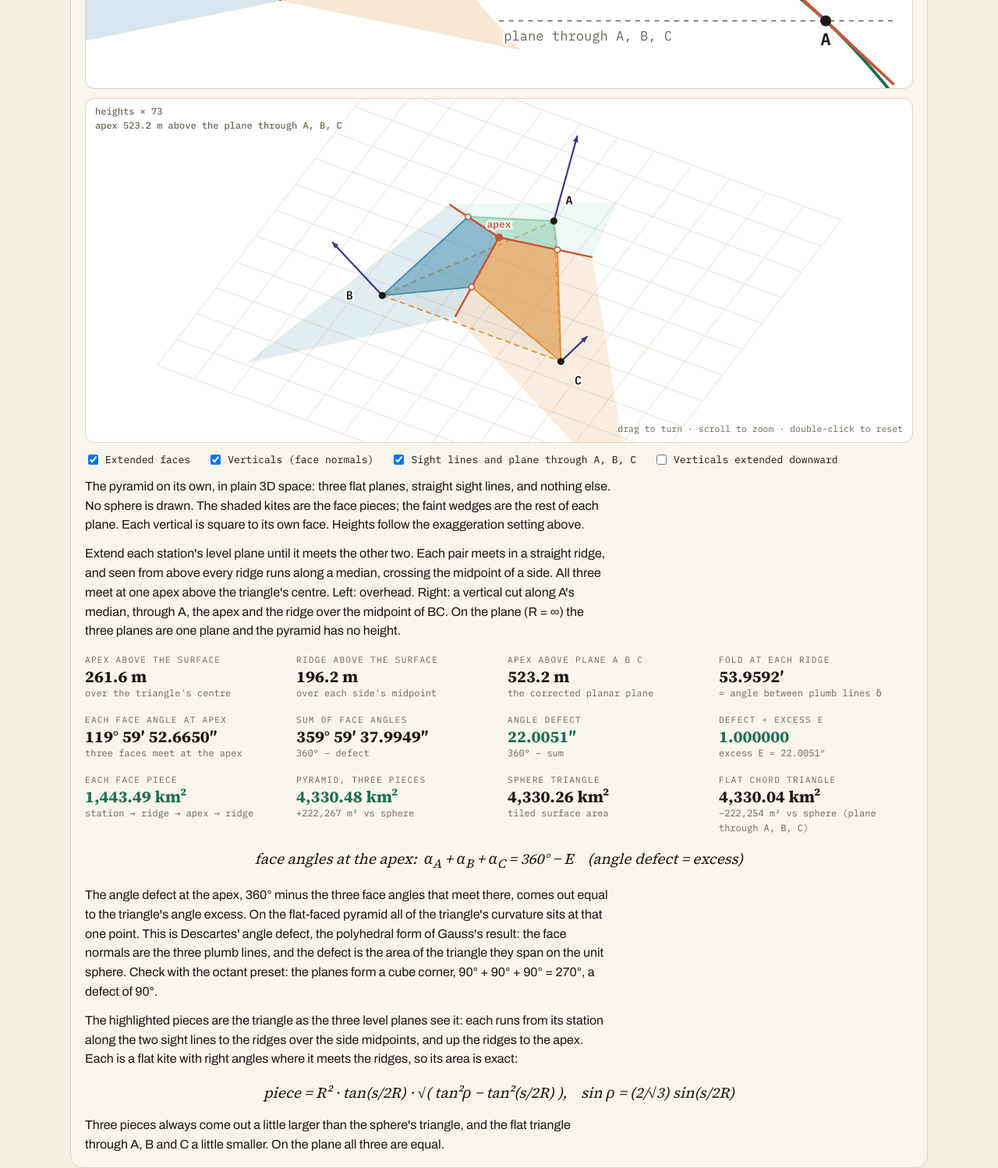
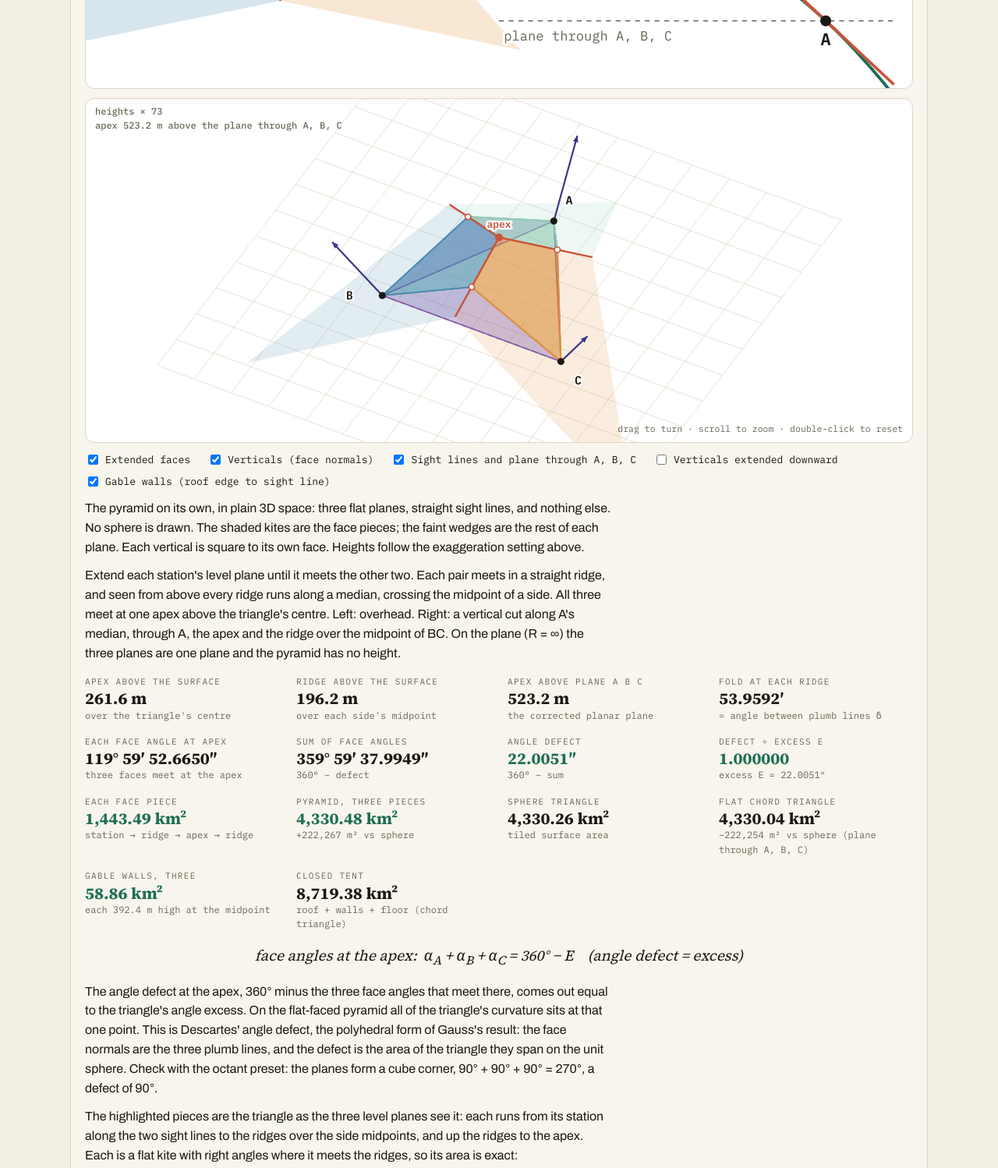
Before and after one commit to rooster-ninja/simulations, a plain HTML site: page level-planes-excess/index.html in a window 1280 px wide. Shown: the part 5040-6538 px from the top of the page at 78% size. Drawn offline with Linux system fonts and the light colour scheme.

Commit message:
level-planes-excess: gable walls between roof edges and sight lines
Co-Authored-By: Claude Opus 5.5 <noreply@anthropic.com>
Claude-Session: https://claude.ai/code/session_01HZntbGTzPS21SLgAwRoYiT

```diff
--- a/level-planes-excess/index.html
+++ b/level-planes-excess/index.html
@@ -193,6 +193,7 @@ details.src a{color:var(--bar-ink)}
       <label class="chk"><input type="checkbox" id="p2Vert" checked>Verticals (face normals)</label>
       <label class="chk"><input type="checkbox" id="p2Chord" checked>Sight lines and plane through A, B, C</label>
       <label class="chk"><input type="checkbox" id="p2Down">Verticals extended downward</label>
+      <label class="chk"><input type="checkbox" id="p2Wall" checked>Gable walls (roof edge to sight line)</label>
     </div>
     <p class="cap">The pyramid on its own, in plain 3D space: three flat planes, straight sight lines, and nothing else. No sphere is drawn. The shaded kites are the face pieces; the faint wedges are the rest of each plane. Each vertical is square to its own face. Heights follow the exaggeration setting above.</p>
     <p class="cap">Extend each station's level plane until it meets the other two. Each pair meets in a straight ridge, and seen from above every ridge runs along a median, crossing the midpoint of a side. All three meet at one apex above the triangle's centre. Left: overhead. Right: a vertical cut along A's median, through A, the apex and the ridge over the midpoint of BC. On the plane (R = ∞) the three planes are one plane and the pyramid has no height.</p>
@@ -202,6 +203,8 @@ details.src a{color:var(--bar-ink)}
     <p class="cap">The highlighted pieces are the triangle as the three level planes see it: each runs from its station along the two sight lines to the ridges over the side midpoints, and up the ridges to the apex. Each is a flat kite with right angles where it meets the ridges, so its area is exact:</p>
     <div class="math">piece = R² · tan(s/2R) · √( tan²ρ − tan²(s/2R) ),&nbsp;&nbsp;&nbsp; sin ρ = (2/√3) sin(s/2R)</div>
     <p class="cap">Three pieces always come out a little larger than the sphere's triangle, and the flat triangle through A, B and C a little smaller. On the plane all three are equal.</p>
+    <p class="cap">The roof's edges are not the sight lines. Each edge runs from a station up to the ridge point and down to the next station, while the sight line runs straight beneath it. The gap is a vertical triangle, a gable wall, with the sight line as its base and the ridge point as its peak. The walls are not part of any level plane, so they are not in the roof area; with them and the chord triangle as a floor, the pyramid closes into a solid tent.</p>
+    <div class="math">gable height = R sin²(s/2R) / cos(s/2R) ≈ s²/4R,&nbsp;&nbsp;&nbsp; each wall = ½ · chord · height = R² sin³(s/2R) / cos(s/2R)</div>
   </section>
 
   <section class="panel">
@@ -653,7 +656,9 @@ function pyramid(st){
   return{rho,h,mu,pz1,qz1,Sh,face,defect:2*Math.PI-3*face,P:[0,0,pz1],Q,U,
     apexOverChord:Math.sin(rho)**2/Math.cos(rho),sag:2*Math.sin(rho/2)**2,
     ridgeUp:2*Math.sin(h/2)**2/Math.cos(h),
-    piece:Math.tan(h)*Math.sqrt(Math.tan(rho)**2-Math.tan(h)**2)};      // area of one face piece, × R²                         // ridge above the surface, along the midpoint's vertical
+    piece:Math.tan(h)*Math.sqrt(Math.tan(rho)**2-Math.tan(h)**2),
+    gableH:Math.sin(h)**2/Math.cos(h),                                   // ridge point above the sight line's midpoint
+    wall:Math.sin(h)**3/Math.cos(h)};                                    // one gable wall: ½ · chord · gableH, × R²      // area of one face piece, × R²                         // ridge above the surface, along the midpoint's vertical
 }
 function drawPyr(){
   const g=$("pyr");g.innerHTML="";const st=M.st,py=pyramid(st);
@@ -746,7 +751,9 @@ function pyrReadouts(){
     kv("Each face piece",fArea(py.piece*R*R),"station → ridge → apex → ridge",true)+
     kv("Pyramid, three pieces",fArea(3*py.piece*R*R),fDA(3*py.piece*R*R-M.A)+" vs sphere",true)+
     kv("Sphere triangle",fArea(M.A),"tiled surface area")+
-    kv("Flat chord triangle",fArea(chordTri()),fDA(chordTri()-M.A)+" vs sphere (plane through A, B, C)");
+    kv("Flat chord triangle",fArea(chordTri()),fDA(chordTri()-M.A)+" vs sphere (plane through A, B, C)")+
+    kv("Gable walls, three",fDA(3*py.wall*R*R).slice(1),"each "+fDrop(py.gableH*R)+" high at the midpoint",true)+
+    kv("Closed tent",fArea((3*py.piece+3*py.wall)*R*R+chordTri()),"roof + walls + floor (chord triangle)");
 }
 // ---------- standalone 3D pyramid ----------
 const cv2=$("cv2"),ctx2=cv2.getContext("2d");let W2=0,H2=0,view2={yaw:-28*D2R,pitch:46*D2R,zoom:1},PF=1;
@@ -781,8 +788,11 @@ function draw3dPyr(){
     for(let i=0;i<3;i++)F([P,Qe[fr[i][0]],Ue[i],Qe[fr[i][1]]],tints[i],0.16);}
   // plane through A, B, C and sight lines
   if($("p2Chord").checked){F(U,C.mut,0.07);for(const [i,j] of [[0,1],[1,2],[2,0]])L([U[i],U[j]],C.or,1.8,[7,5]);}
+  // gable walls: vertical triangles between each bent roof edge (station → ridge point → station) and the straight sight line
+  if(py&&$("p2Wall").checked)for(const [i,j,m] of [[0,1,0],[1,2,1],[2,0,2]])F([U[i],Q[m],U[j]],css("--purple"),0.3,css("--purple"),1.6);
   // face pieces
   for(let i=0;i<3;i++)F([U[i],Q[fr[i][0]],P,Q[fr[i][1]]],tints[i],0.55,tints[i],2);
+
   // ridges
   if(py){const e=1.6;for(let m=0;m<3;m++)L([P,lerp(P,Q[m],e)],C.red,2.4);}
   // verticals: normal to each (exaggerated) face
@@ -805,7 +815,7 @@ cv2.addEventListener("pointermove",e=>{const d=cv2._d;if(!d)return;view2.yaw=d.y
 cv2.addEventListener("pointerup",()=>cv2._d=null);cv2.addEventListener("pointercancel",()=>cv2._d=null);
 cv2.addEventListener("wheel",e=>{e.preventDefault();view2.zoom=Math.max(0.3,Math.min(8,view2.zoom*Math.exp(-e.deltaY*0.0015)));draw3dPyr();},{passive:false});
 cv2.addEventListener("dblclick",()=>{view2={yaw:-28*D2R,pitch:46*D2R,zoom:1};draw3dPyr();});
-["p2Faces","p2Vert","p2Chord","p2Down"].forEach(id=>$(id).addEventListener("change",draw3dPyr));
+["p2Faces","p2Vert","p2Chord","p2Down","p2Wall"].forEach(id=>$(id).addEventListener("change",draw3dPyr));
 // ---------- the math, with live numbers ----------
 function anglesFor(st,mode){const keep=MODE;MODE=mode;const a=[0,1,2].map(i=>angleAt(st,i));MODE=keep;return a;}
 function rodrigues(k,c,sn){const[x,y,z]=k,C=1-c;return[[c+x*x*C,x*y*C-z*sn,x*z*C+y*sn],[y*x*C+z*sn,c+y*y*C,y*z*C-x*sn],[z*x*C-y*sn,z*y*C+x*sn,c+z*z*C]];}
```
Also changed, not shown: 1 other file.
